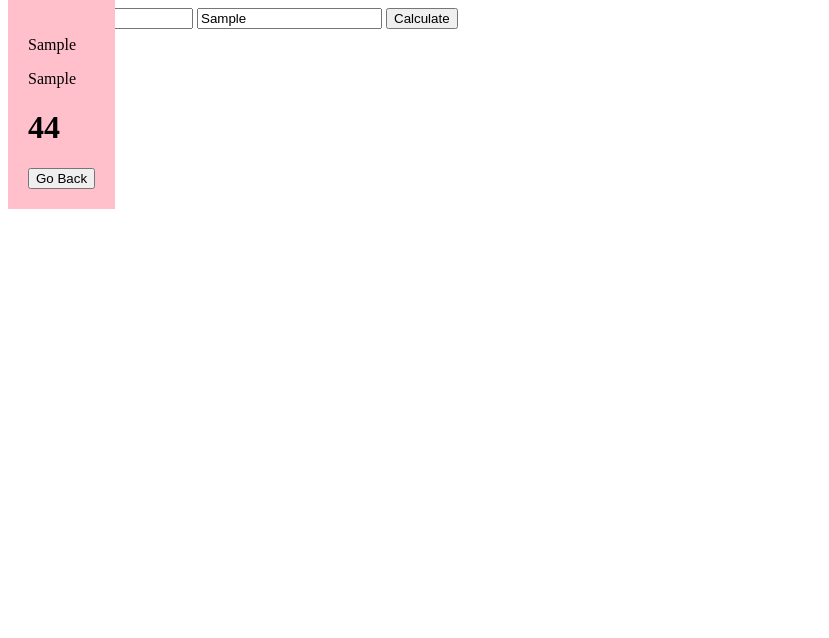
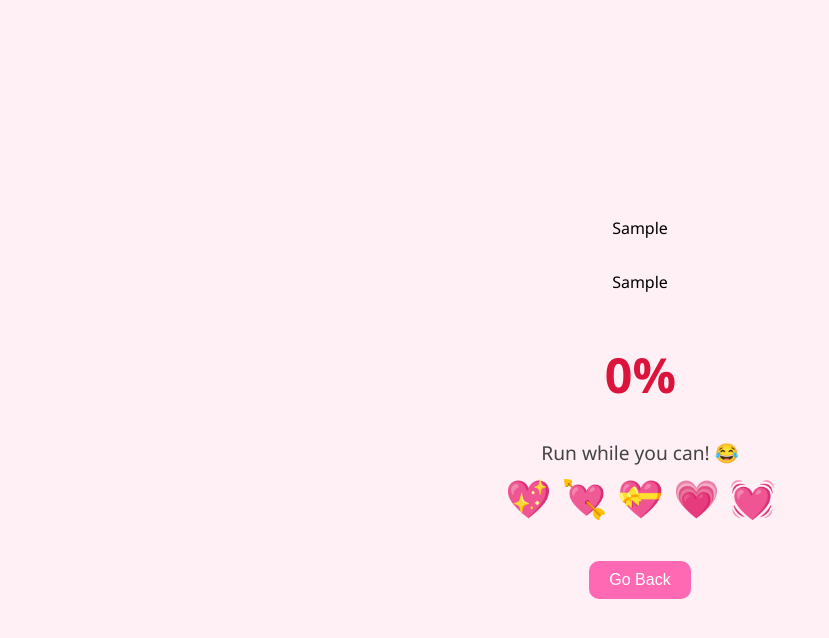
Before and after one commit to programmerjaideep/jailove, a plain HTML site: page index.html in a window 1280 px wide. Both pictures are taken after typing "Sample", "Sample" into the empty fields and a click on the button "Calculate". Shown: the whole page, without its empty margins (0-829 px from the left). Drawn offline with Linux system fonts and the light colour scheme.

Commit message:
Update index.html

```diff
--- a/index.html
+++ b/index.html
@@ -4,37 +4,128 @@
     <meta charset="UTF-8">
     <title>Love Calculator</title>
     <style>
+        body {
+            font-family: 'Segoe UI', sans-serif;
+            text-align: center;
+            background: linear-gradient(to right, #fbc2eb, #a6c1ee);
+            padding-top: 100px;
+        }
+
+        input {
+            padding: 10px;
+            margin: 10px;
+            font-size: 16px;
+            border: none;
+            border-radius: 10px;
+            width: 200px;
+        }
+
+        button {
+            padding: 10px 20px;
+            font-size: 16px;
+            margin-top: 20px;
+            border: none;
+            border-radius: 10px;
+            background-color: #ff69b4;
+            color: white;
+            cursor: pointer;
+            transition: background 0.3s ease;
+        }
+
+        button:hover {
+            background-color: #ff1493;
+        }
+
         .output {
-            position: absolute;
+            position: fixed;
             top: -100%;
+            left: 0;
+            width: 100%;
+            height: 100vh;
+            background: #fff0f5;
+            display: flex;
+            flex-direction: column;
+            align-items: center;
+            justify-content: center;
             transition: top 0.5s ease;
-            background: pink;
-            padding: 20px;
+            z-index: 1000;
+        }
+
+        .hearts {
+            font-size: 2rem;
+            animation: pop 0.6s infinite alternate;
+        }
+
+        @keyframes pop {
+            0% { transform: scale(1); }
+            100% { transform: scale(1.2); }
+        }
+
+        #love_score {
+            font-size: 3rem;
+            color: crimson;
+            animation: pulse 1s infinite;
+        }
+
+        @keyframes pulse {
+            0% { transform: scale(1); }
+            50% { transform: scale(1.3); }
+            100% { transform: scale(1); }
+        }
+
+        #loading {
+            font-size: 1.5rem;
+            color: purple;
+            margin: 20px 0;
+        }
+
+        #fun_message {
+            font-size: 1.2rem;
+            margin: 10px;
+            color: #444;
         }
     </style>
 </head>
 <body>
+
+    <h1>💕 Love Calculator 💕</h1>
+
     <input id="boyfriend" type="text" placeholder="Boyfriend name">
     <input id="girlfriend" type="text" placeholder="Girlfriend name">
+    <br>
     <button id="calculate_love">Calculate</button>
 
     <div class="output">
         <p id="output_boyfriend"></p>
         <p id="output_girlfriend"></p>
-        <h1 id="love_score"></h1>
-        <button id="go_back">Go Back</button>
+
+        <div id="loading" style="display: none;">🔮 Calculating love...</div>
+
+        <div id="result" style="display: none;">
+            <h1 id="love_score"></h1>
+            <p id="fun_message"></p>
+            <div class="hearts">💖 💘 💝 💗 💓</div>
+            <br>
+            <button id="go_back">Go Back</button>
+        </div>
     </div>
+
+    <!-- You can replace this with your own mp3 file -->
+    <audio id="love_music" src="assets/pop.mp3" preload="auto"></audio>
 
     <script>
         let boyfriend = document.getElementById('boyfriend');
         let girlfriend = document.getElementById('girlfriend');
         let calculate_btn = document.getElementById('calculate_love');
         let output_section = document.querySelector('.output');
-        let music = new Audio('assets/pop.mp3'); // Optional, ensure path exists
+        let music = document.getElementById('love_music');
         let go_back = document.getElementById('go_back');
         let girlfriend_output = document.getElementById('output_girlfriend');
         let boyfriend_output = document.getElementById('output_boyfriend');
         let love_score = document.getElementById('love_score');
+        let loading = document.getElementById('loading');
+        let result = document.getElementById('result');
+        let fun_message = document.getElementById('fun_message');
 
         calculate_btn.onclick = () => {
             let boyfriendName = boyfriend.value.trim().toLowerCase();
@@ -48,15 +139,37 @@
             output_section.style.top = "0";
             girlfriend_output.innerText = girlfriend.value.trim();
             boyfriend_output.innerText = boyfriend.value.trim();
-
-            if (boyfriendName === "jaideep" && girlfriendName === "vanshika") {
-                love_score.innerText = "100";
-            } else {
-                love_score.innerText = Math.floor(Math.random() * 101).toString();
-            }
+            loading.style.display = "block";
+            result.style.display = "none";
 
             music.currentTime = 0;
             music.play();
+
+            setTimeout(() => {
+                loading.style.display = "none";
+                result.style.display = "block";
+
+                let score = 0;
+
+                if (boyfriendName === "jaideep" && girlfriendName === "vanshika") {
+                    score = 100;
+                } else {
+                    score = 0;
+                }
+
+                love_score.innerText = score + "%";
+
+                if (score > 80) {
+                    fun_message.innerText = "Made for each other! 💑💍";
+                } else if (score > 50) {
+                    fun_message.innerText = "There's definitely a spark! ✨";
+                } else if (score > 20) {
+                    fun_message.innerText = "Maybe just friends 😅";
+                } else {
+                    fun_message.innerText = "Run while you can! 😂";
+                }
+
+            }, 2000);
         };
 
         go_back.onclick = () => {
@@ -65,5 +178,6 @@
             music.play();
         };
     </script>
+
 </body>
 </html>
```
